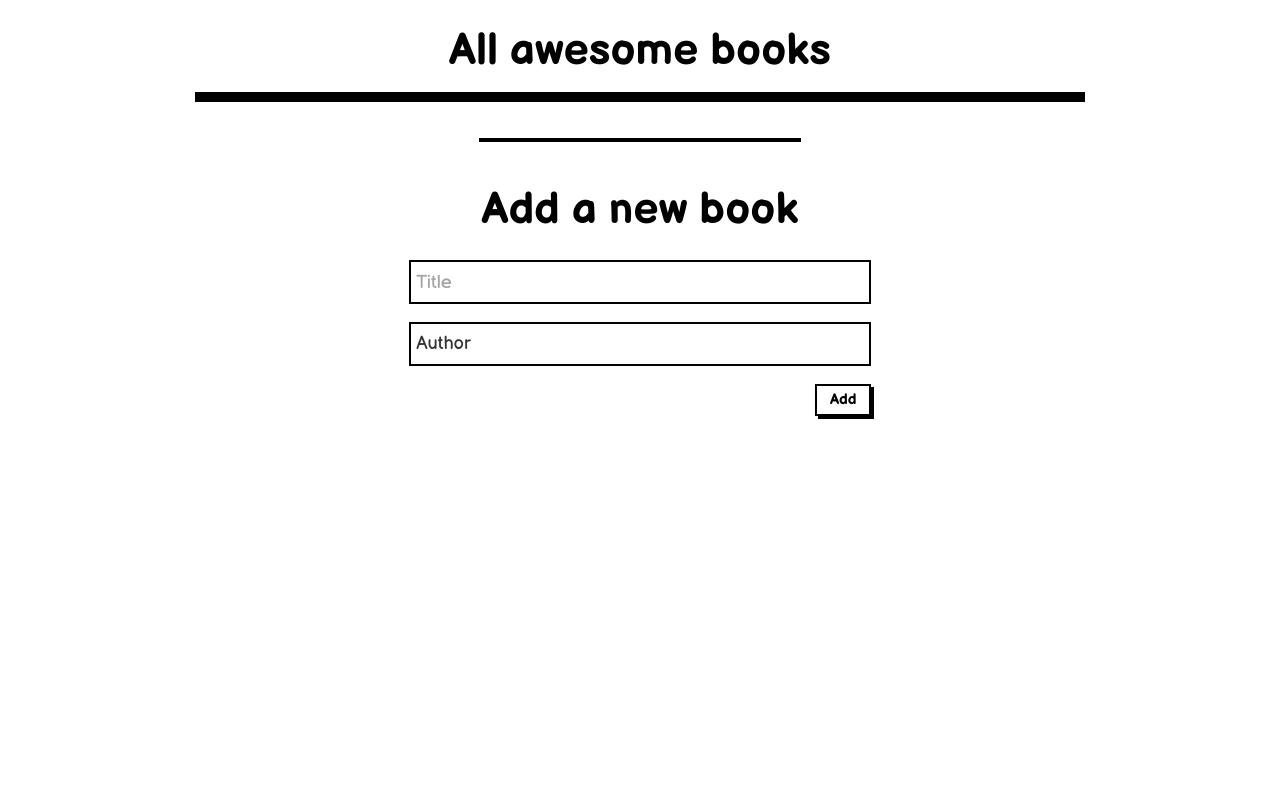
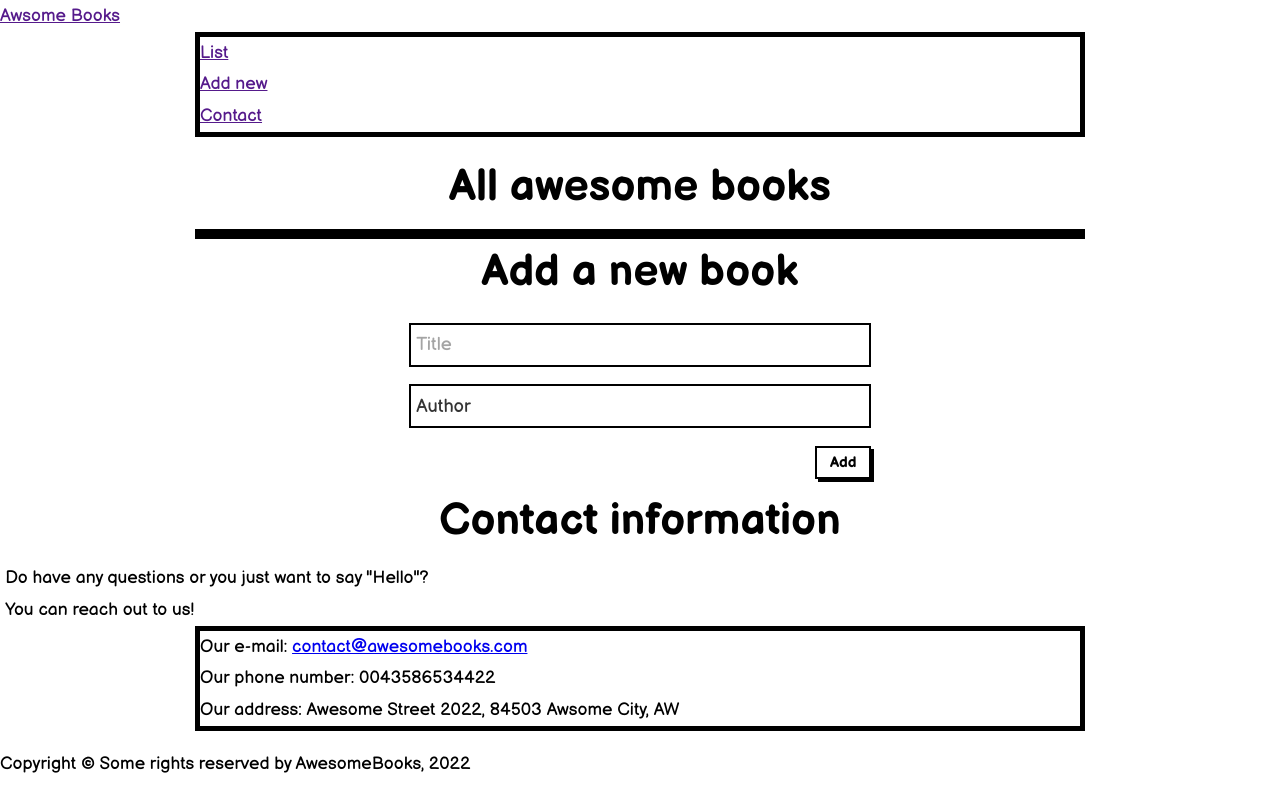
Before and after one commit to luigirazum/mv-awesomeBooks, a website: page index.html in a window 1280 px wide. Drawn offline with Linux system fonts and the light colour scheme.

Commit message:
Add some html elements to wrap the content and give it some style.

```diff
--- a/index.html
+++ b/index.html
@@ -8,20 +8,31 @@
 </head>
 
 <body>
+  <div class="fullscreen">
+    <nav id="nav-menu">
+      <a class='logo' href="" data-target="#list">Awsome Books</a>
+      <ul>
+        <li>
+          <a class="selected" href="" data-target="#list">List</a>
+        </li>
+        <li>
+          <a href="" data-target="#addnew">Add new</a>
+        </li>
+        <li>
+          <a href="" data-target="#contact">Contact</a>
+        </li>
+      </ul>
+    </nav>
 
     <div class="container">
-    <section id="list">
+      <section id="list" class="active">
         <h1>All awesome books</h1>
         <!--<ul> #booklist will hold the list of books-->
         <ul id="bookslist"></ul>
         <!--EOF #booklist-->
       </section> <!--EOF #list section-->
-  </div> <!--EOF .container-->
 
-
-  <div class="container">
-    <hr>
-    <section id="add">
+      <section id="addnew">
         <h2>Add a new book</h2>
         <!--form #addbook will be used to add new books-->
         <form id="addbook" novalidate autofocus>
@@ -39,9 +50,25 @@
             </li>
           </ul>
         </form> <!--EOF #addbook form-->
-    </section> <!--EOF #add section-->
+      </section> <!--EOF #addnew section-->
+
+      <section id="contact">
+        <h2>Contact information</h2>
+        <p>Do have any questions or you just want to say "Hello"?</p>
+        <p>You can reach out to us!</p>
+        <ul>
+
+          <li>Our e-mail: <a href="mailto:contact@awesomebooks.com">contact@awesomebooks.com</a></li>
+          <li>Our phone number: 0043586534422</li>
+          <li>Our address: Awesome Street 2022, 84503 Awsome City, AW</li>
+        </ul>
+      </section> <!--EOF #addbook section-->
     </div> <!--EOF .container-->
 
+    <footer>
+      <p>Copyright © Some rights reserved by AwesomeBooks, 2022</p>
+    </footer>
+  </div><!--EOF .fullscreen-->
   <script src="./assets/js/app.js"></script>
 </body>
 </html>
```
Lines whose indentation alone changed are shown as unchanged.
